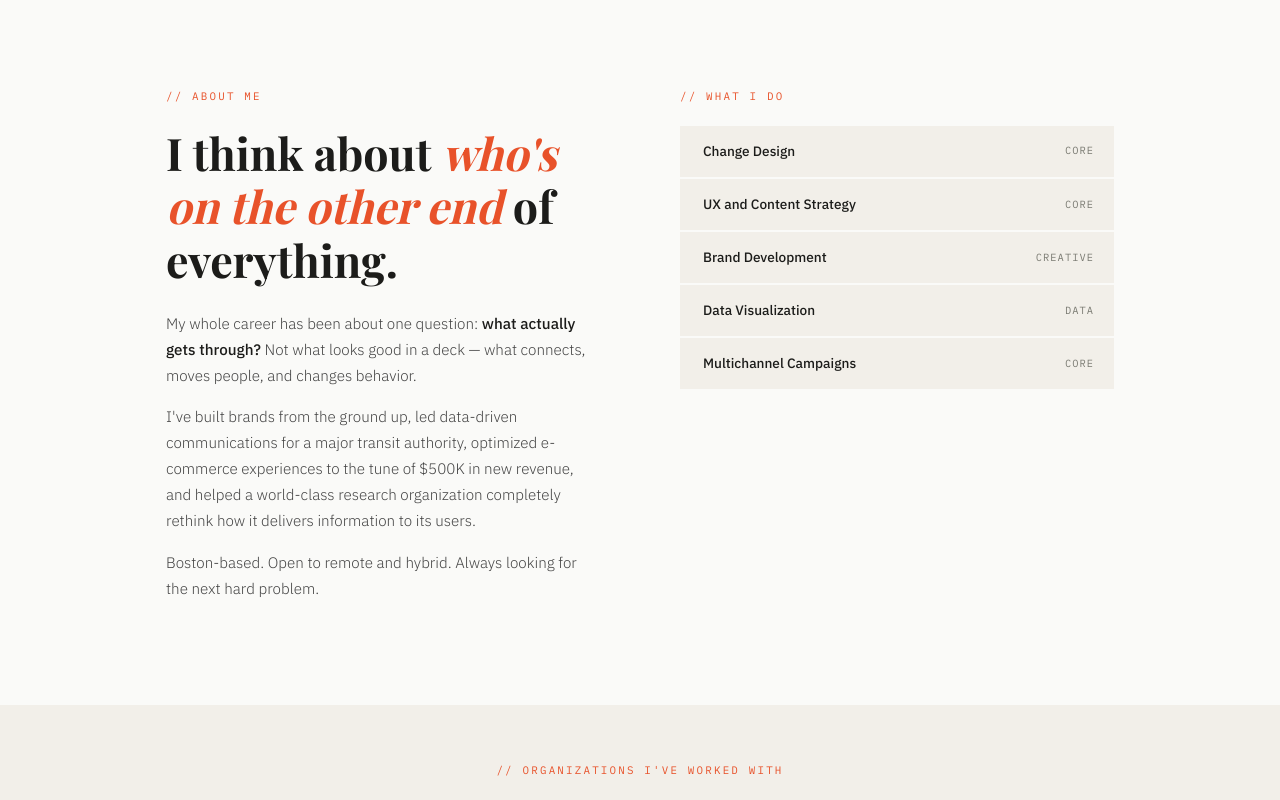
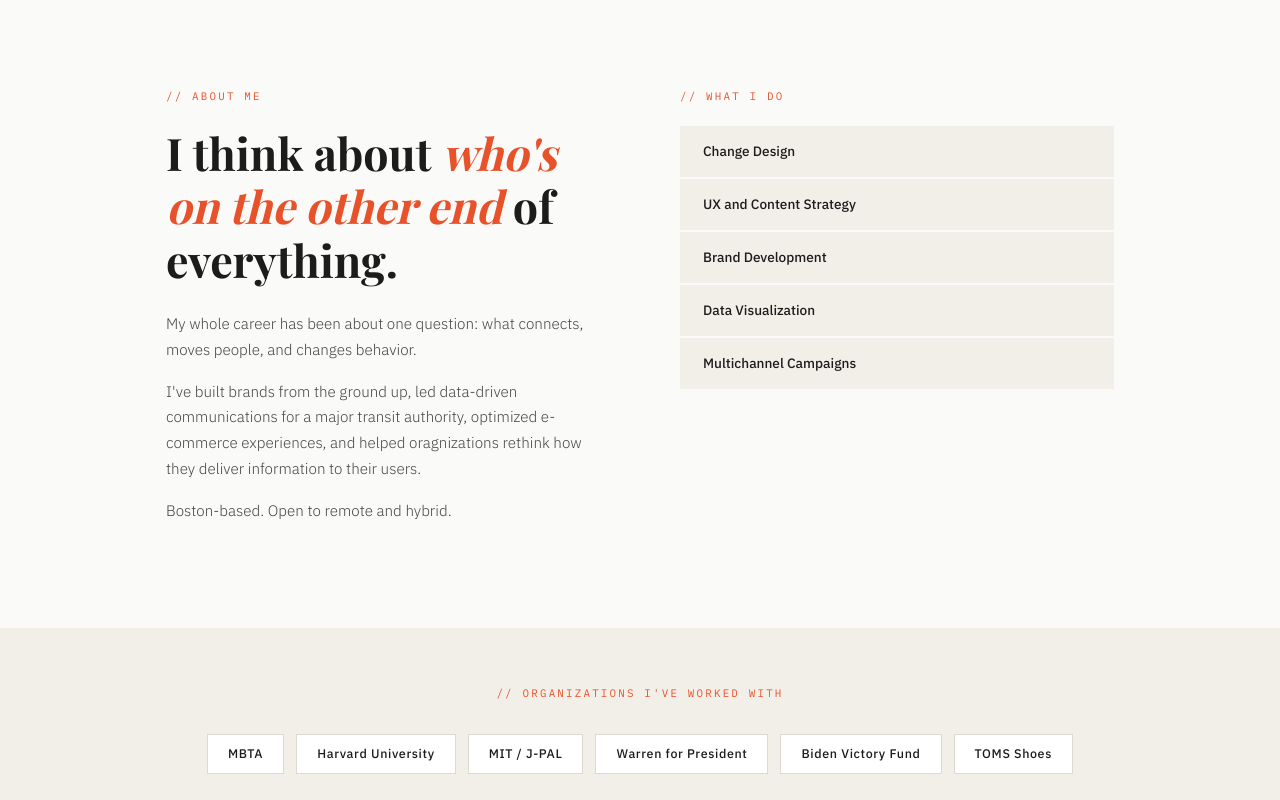
Before and after one commit to laynarmartinez18/lcdesigns, a plain HTML site: page index.html in a window 1280 px wide. Shown: the part 820-1620 px from the top of the page. Drawn offline with nearby package versions, Linux system fonts and the light colour scheme; a web font is replaced by a local one.

Commit message:
Update title and resume links in index.html

```diff
--- a/index.html
+++ b/index.html
@@ -3,7 +3,7 @@
 <head>
   <meta charset="UTF-8"/>
   <meta name="viewport" content="width=device-width, initial-scale=1.0"/>
-  <title>LC Change Design — Layna Michel-Martinez</title>
+  <title>LC Digital Strategy — Layna Michel-Martinez</title>
   <link href="https://fonts.googleapis.com/css2?family=Playfair+Display:ital,wght@0,400;0,700;0,900;1,400;1,700&family=IBM+Plex+Sans:wght@300;400;500;600&family=IBM+Plex+Mono:wght@400;500&display=swap" rel="stylesheet"/>
   <style>
     *, *::before, *::after { box-sizing: border-box; margin: 0; padding: 0; }
@@ -252,7 +252,7 @@
   <div class="nav-links">
     <a href="portfolio.html">Portfolio</a>
     <a href="mailto:layna.r.martinez@gmail.com">Get in Touch</a>
-    <a href="LaynaMichelMartinez.pdf" target="_blank">Resume ↗</a>
+    <a href="LaynaMMResume_SeniorUXStrat.pdf" target="_blank">Resume ↗</a>
   </div>
 </nav>
 
@@ -266,7 +266,7 @@
     </p>
     <div class="cta-row">
       <a href="portfolio.html" class="btn-primary">See My Work</a>
-      <a href="LaynaMichelMartinez.pdf" target="_blank" class="btn-outline">View Resume</a>
+      <a href="LaynaMMResume_SeniorUXStrat.pdf" target="_blank" class="btn-outline">View Resume</a>
     </div>
   </div>
 </section>
@@ -275,18 +275,18 @@
   <div class="about-left">
     <div class="section-label">// About Me</div>
     <h2>I think about <em>who's on the other end</em> of everything.</h2>
-    <p>My whole career has been about one question: <strong>what actually gets through?</strong> Not what looks good in a deck — what connects, moves people, and changes behavior.</p>
-    <p>I've built brands from the ground up, led data-driven communications for a major transit authority, optimized e-commerce experiences to the tune of $500K in new revenue, and helped a world-class research organization completely rethink how it delivers information to its users.</p>
-    <p>Boston-based. Open to remote and hybrid. Always looking for the next hard problem.</p>
+    <p>My whole career has been about one question: what connects, moves people, and changes behavior.</p>
+    <p>I've built brands from the ground up, led data-driven communications for a major transit authority, optimized e-commerce experiences, and helped oragnizations rethink how they deliver information to their users.</p>
+    <p>Boston-based. Open to remote and hybrid.</p>
   </div>
   <div class="about-right">
     <div class="section-label">// What I Do</div>
     <div class="skills-grid">
-      <div class="skill-row"><span class="skill-name">Change Design</span><span class="skill-tag">Core</span></div>
-      <div class="skill-row"><span class="skill-name">UX and Content Strategy</span><span class="skill-tag">Core</span></div>
-      <div class="skill-row"><span class="skill-name">Brand Development</span><span class="skill-tag">Creative</span></div>
-      <div class="skill-row"><span class="skill-name">Data Visualization</span><span class="skill-tag">Data</span></div>
-      <div class="skill-row"><span class="skill-name">Multichannel Campaigns</span><span class="skill-tag">Core</span></div>
+      <div class="skill-row"><span class="skill-name">Change Design</span></div>
+      <div class="skill-row"><span class="skill-name">UX and Content Strategy</span></div>
+      <div class="skill-row"><span class="skill-name">Brand Development</span></div>
+      <div class="skill-row"><span class="skill-name">Data Visualization</span></div>
+      <div class="skill-row"><span class="skill-name">Multichannel Campaigns</span></div>
     </div>
   </div>
 </section>
@@ -337,8 +337,7 @@
 </section>
 
 <section class="contact">
-  <h2>Let's make <em>something</em><br>worth talking about.</h2>
-  <p>Always interested in interesting problems.</p>
+  <h2>Let's make something worth talking about.</h2>
   <a href="mailto:layna.r.martinez@gmail.com" class="email-btn">Get in Touch</a>
 </section>
 
```
